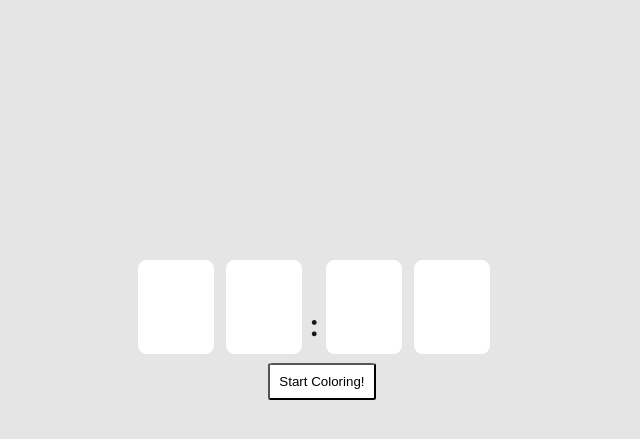
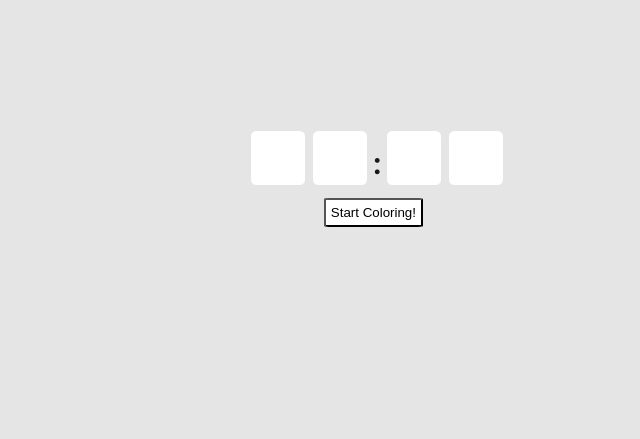
Before and after one commit to cs160-summer-2021/p3-starter-code-Sahil-Mehta881, a Django app: page /coloring/timer in a window 1280 px wide. Shown: the top 439 px of the page, without its empty margins (250-890 px from the left). Run offline with Django 3.2, Linux system fonts and the light colour scheme.

Commit message:
updated UI for timer input

```diff
--- a/coloring/templates/coloring/timer.html
+++ b/coloring/templates/coloring/timer.html
@@ -44,10 +44,11 @@
 		}
 
 		.time-form {
+			width: 500px;
 			margin-right: 0%;
-			margin-left: 30%;
-			margin-top: 20%;
-			margin-bottom: 20%;
+			margin-left: 17%;
+			margin-top: 10%;
+			margin-bottom: 10%;
 
 		}
 
@@ -56,8 +57,7 @@
 			border: none;
 			padding-top: 0.75%;
 			padding-top: 0.75%;
-			padding-left: 0.25%;
-			width: 8%;
+			width: 50px;
 			margin: 0.5%;
 			border-radius: 10%;
 
@@ -65,16 +65,18 @@
 
 		input {
 			font-family: 'Orbitron', sans-serif;
-			font-size: 425%;
+			font-size: 40px;
+			text-align: center;
 		}
 
 		.start-button {
 			background-color: white;
 			border-radius: 5%;
+			padding: 1%;
+			margin-top: 10px;
+			margin-left: 15%;
 
-			padding: 1%;
-			margin-top: 0.5%;
-			margin-left: 15%;
+			/* Need shadow for button */
 		}
 	</style>
 
@@ -123,17 +125,13 @@
 	<div id="color-palette"></div> -->
 	<div style="display: flex; justify-content: center;">
 
-
 		<form class="time-form" action="{% url 'new_interaction' %}" method="post">
 			{% csrf_token %}
-
-		<div class="row d-flex justify-content-center">
 				<input class="time-input d-flex justify-content-center" id="tens_min" name="tens_min" type="text">
 				<input class="time-input" id="ones_min" name="ones_min" type="text">
-			<span style="margin-bottom: 20%; font-size: xx-large; font-weight: bolder;">:</span>
+				<span style="font-size: xx-large; font-weight: bolder;">:</span>
 				<input class="time-input" id="tens_sec" name="tens_sec" type="text">
 				<input class="time-input" id="ones_sec" name="ones_sec" type="text">
-		</div>
 
 			<div class="row">
 				<button class="start-button" type="submit">Start Coloring!</button>
```
Lines whose indentation alone changed are shown as unchanged.
